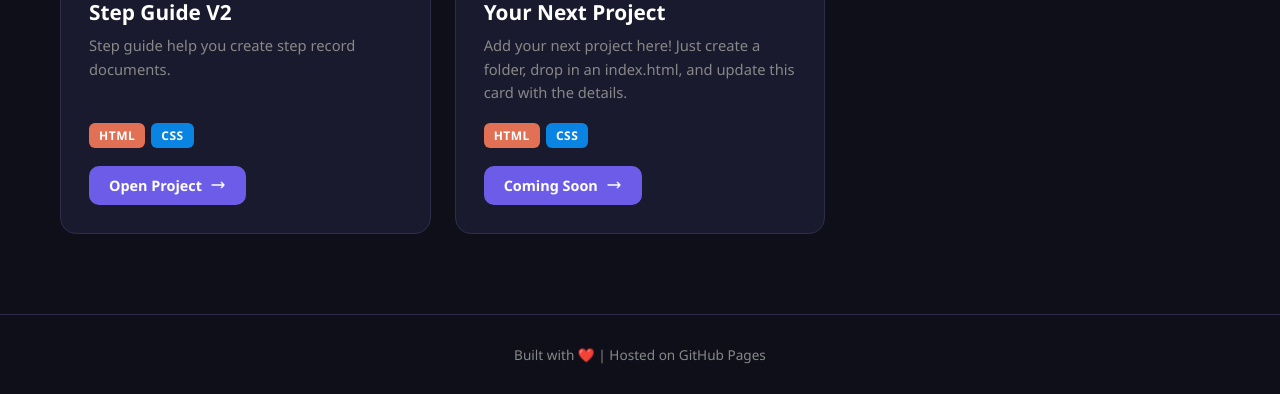
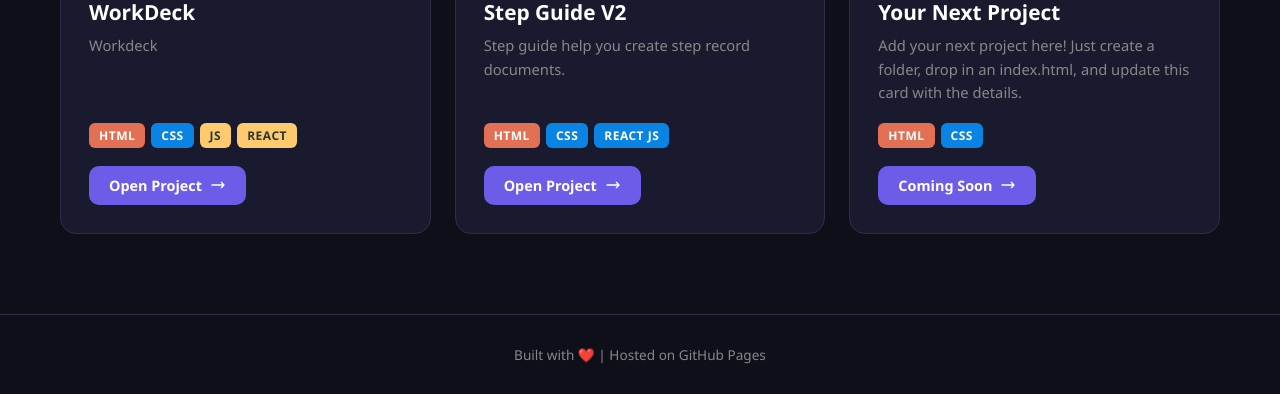
Before and after one commit to Ashish1692/Projects-Hub, a plain HTML site: page index.html in a window 1280 px wide. Shown: the part 407-801 px from the top of the page. Drawn offline with Linux system fonts and the light colour scheme.

Commit message:
Rename TaskBoard to WorkDeck and update links

```diff
--- a/index.html
+++ b/index.html
@@ -230,17 +230,18 @@
     ╚══════════════════════════════════════════════════════════════╝
     -->
 
-    <!-- ── Project 1: TaskBoard ── -->
-    <div class="card" style="display:none;--card-accent: #00cec9;" data-tags="html,css,js">
+    <!-- ── Project 1: Workdeck ── -->
+    <div class="card" style="--card-accent: #00cec9;" data-tags="html,css,js">
         <div class="card-icon">🧮</div>
-        <h2>TaskBoard</h2>
-        <p class="description">TaskBoard —— Personal Productivity Dashboard</p>
+        <h2>WorkDeck</h2>
+        <p class="description">Workdeck</p>
         <div class="tags">
             <span class="tag tag-html">HTML</span>
             <span class="tag tag-css">CSS</span>
             <span class="tag tag-js">JS</span>
+            <span class="tag tag-js">React</span>
         </div>
-        <a href="./TaskBoard — Personal Productivity Dashboard/index.html" class="card-link">
+        <a href="./dist/index.html" class="card-link">
             Open Project
             <svg xmlns="http://www.w3.org/2000/svg" fill="none" viewBox="0 0 24 24" stroke="currentColor" stroke-width="2"><path stroke-linecap="round" stroke-linejoin="round" d="M17 8l4 4m0 0l-4 4m4-4H3"/></svg>
         </a>
@@ -254,8 +255,9 @@
         <div class="tags">
             <span class="tag tag-html">HTML</span>
             <span class="tag tag-css">CSS</span>
+            <span class="tag tag-css">React JS</span>
         </div>
-        <a href="./dist/index.html" class="card-link">
+        <a href="./step_guide_dist/index.html" class="card-link">
             Open Project
             <svg xmlns="http://www.w3.org/2000/svg" fill="none" viewBox="0 0 24 24" stroke="currentColor" stroke-width="2"><path stroke-linecap="round" stroke-linejoin="round" d="M17 8l4 4m0 0l-4 4m4-4H3"/></svg>
         </a>
```
